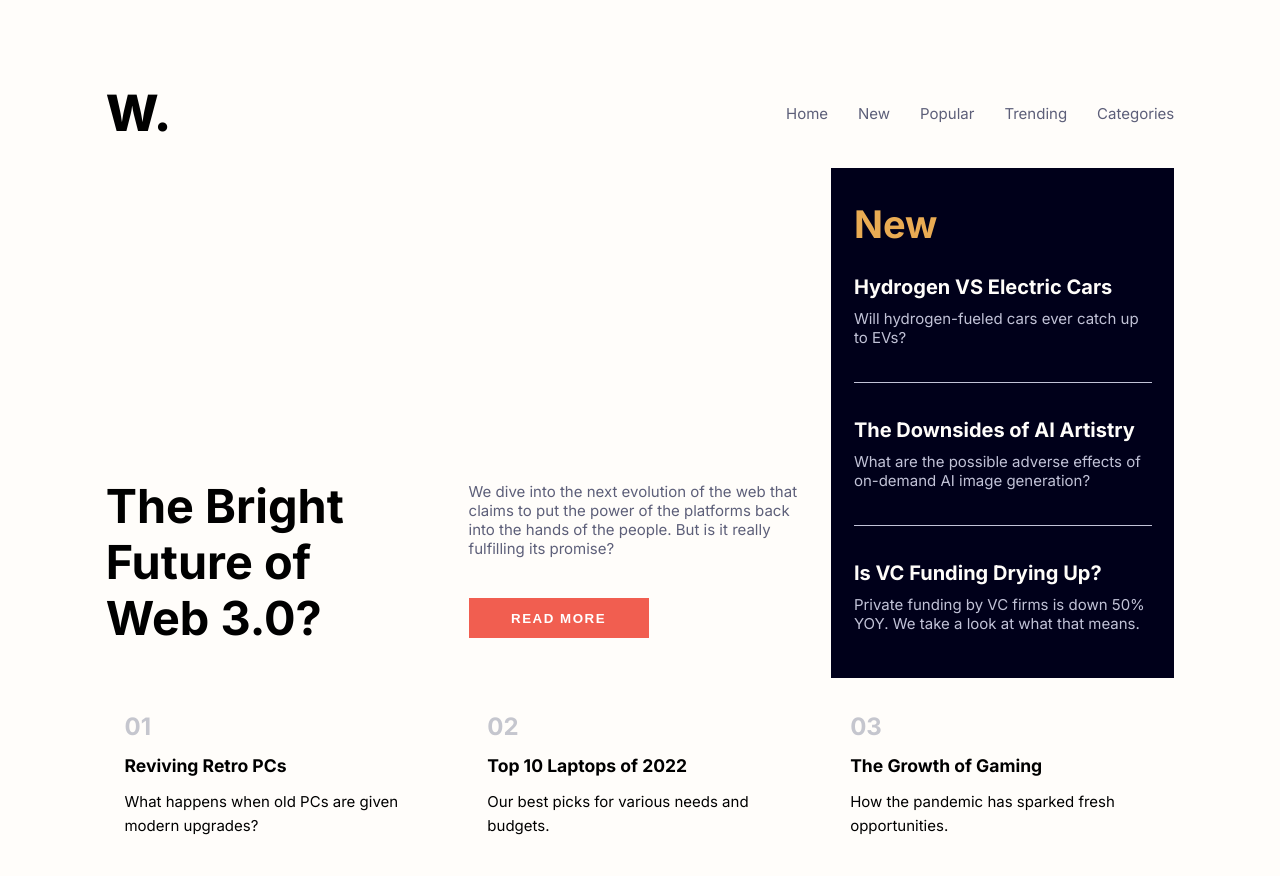
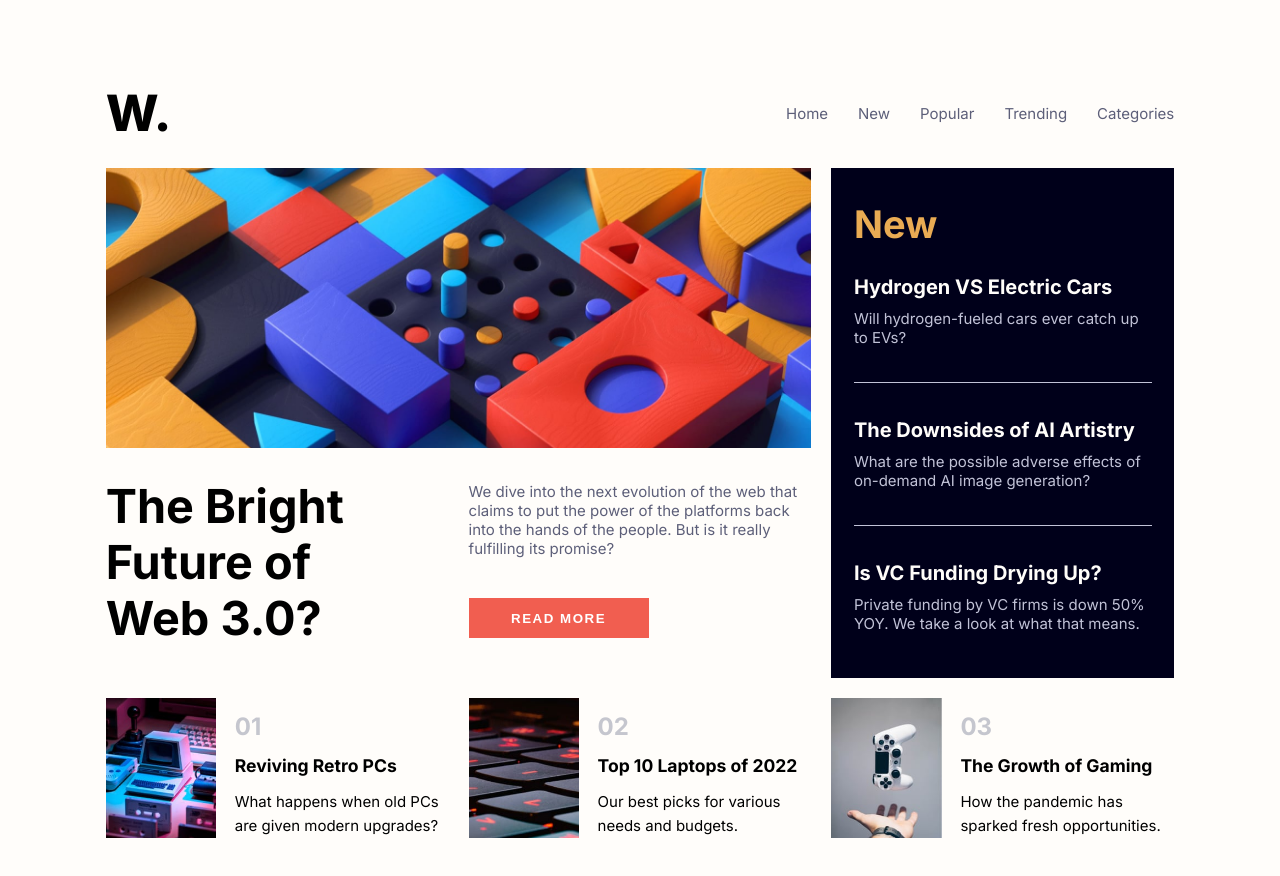
Before and after one commit to bbtuti/news-homepage-front-end-mentor, a plain HTML site: page index.html in a window 1280 px wide. Drawn offline with nearby package versions, Linux system fonts and the light colour scheme; the site is published under a folder, as on GitHub Pages, so addresses that start at the root find nothing.

Commit message:
"edited index.html"

```diff
--- a/index.html
+++ b/index.html
@@ -49,8 +49,8 @@
       </section>
       <section class="grid-item grid-item-1">
         <picture>
-          <source srcset="/assets/images/image-web-3-desktop.jpg" media="(min-width: 900px)">
-          <img src="/assets/images/image-web-3-mobile.jpg" alt="">
+          <source srcset="assets/images/image-web-3-desktop.jpg" media="(min-width: 900px)">
+          <img src="assets/images/image-web-3-mobile.jpg" alt="">
         </picture>
       </section>
       <section class="grid-item grid-item-2">
@@ -77,7 +77,7 @@
         <button>Read more</button>
       </section>
       <section class="grid-item grid-item-5 special-grid-item">
-        <img src="/assets/images/image-retro-pcs.jpg" alt="" class="objFit objDirection">
+        <img src="assets/images/image-retro-pcs.jpg" alt="" class="objFit objDirection">
         <div class="special-item">
           <h2 class="displayType">01</h2>
           <h3 class="displayType">Reviving Retro PCs</h3>
@@ -85,7 +85,7 @@
         </div>
       </section>
       <section class="grid-item grid-item-6 special-grid-item">
-        <img src="/assets/images/image-top-laptops.jpg" alt="" class="objFit objDirection">
+        <img src="assets/images/image-top-laptops.jpg" alt="" class="objFit objDirection">
         <div class="special-item">
           <h2 class="displayType">02</h2>
           <h3 class="displayType">Top 10 Laptops of 2022</h3>
@@ -93,7 +93,7 @@
         </div>
       </section>
       <section class="grid-item grid-item-7 special-grid-item">
-        <img src="/assets/images/image-gaming-growth.jpg" alt="" class="objFit objDirection">
+        <img src="assets/images/image-gaming-growth.jpg" alt="" class="objFit objDirection">
         <div class="special-item">
           <h2 class="displayType">03</h2>
           <h3 class="displayType">The Growth of Gaming</h3>
```
